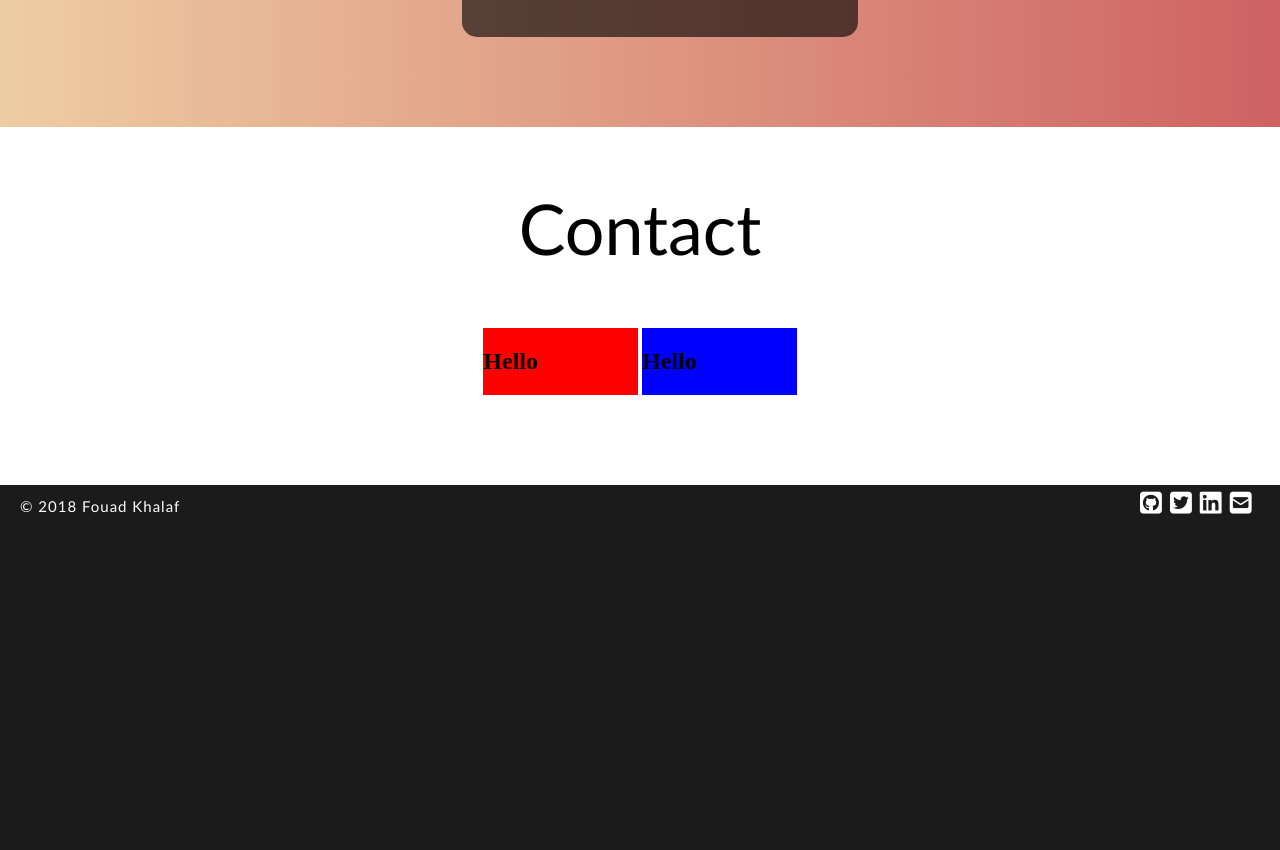
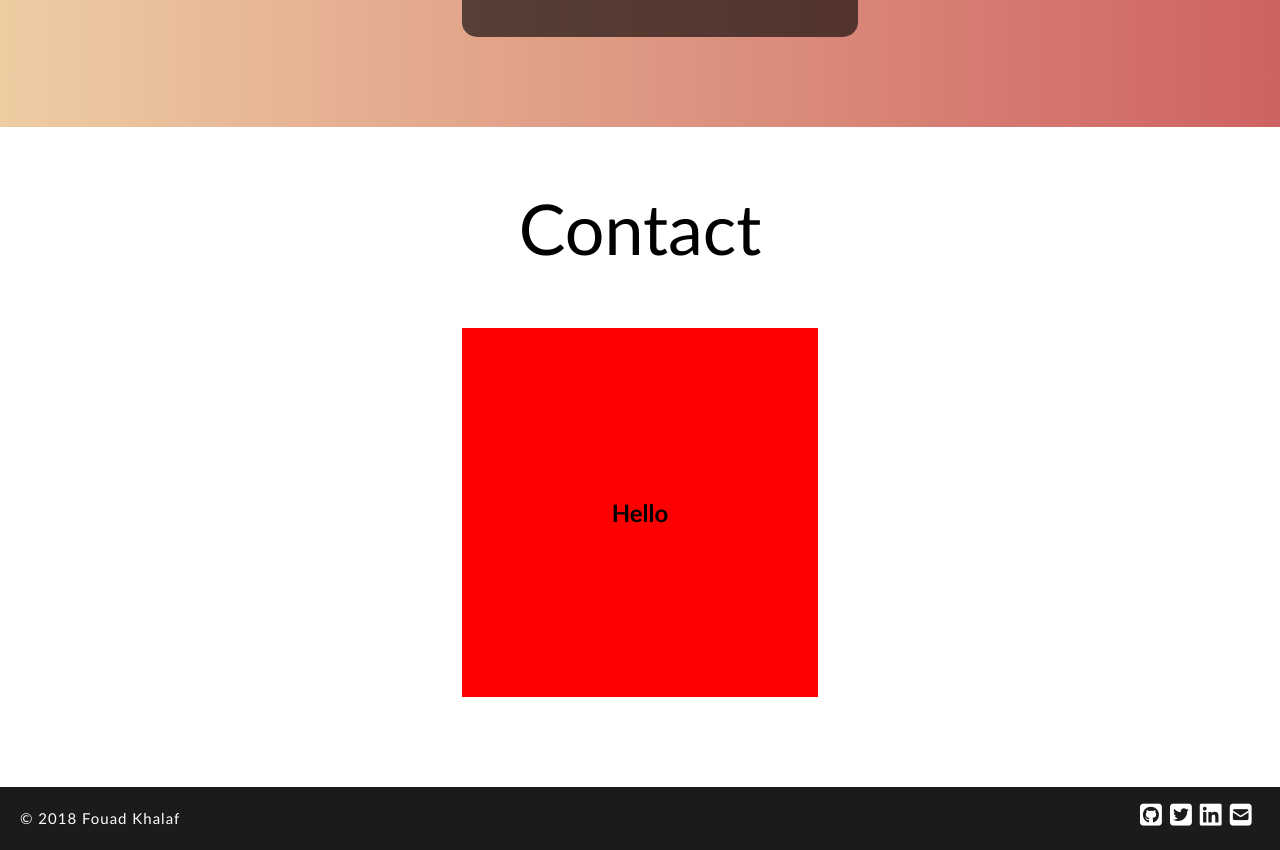
Before and after one commit to carb0nated/my-site, a plain HTML site: page index.html in a window 1280 px wide. Shown: the part 2465-3315 px from the top of the page. Before the commit the page ends 2993 px from the top, so only its background shows below. Drawn offline with nearby package versions, Linux system fonts and the light colour scheme.

Commit message:
Looks good

```diff
--- a/index.html
+++ b/index.html
@@ -74,10 +74,7 @@
         <!-- Contact -->
         <section class="contact" id="contact">
                 <h1>Contact</h1>
-                <div class="contact-left">
-                    <h2>Hello</h2>
-                </div>
-                <div class="contact-right">
+                <div class="contact-centre">
                     <h2>Hello</h2>
                 </div>
         </section>
--- a/style.css
+++ b/style.css
@@ -183,6 +183,7 @@ ul{
     padding: 90px;
     padding-top: 1px;
     margin: auto;
+    font-family: 'Gill Sans', 'Gill Sans MT', Calibri, 'Trebuchet MS', sans-serif;
 }
 
 .contact h1 {
@@ -191,16 +192,10 @@ ul{
     font-weight: lighter;
 }
 
-.contact-left {
+.contact-centre {
     display: inline-block;
-    padding-right: 100px;
-    background-color: red;3
-}
-
-.contact-right {
-    display: inline-block;
-    padding-right: 100px;
-    background-color: blue;
+    padding: 150px;
+    background-color: red;
 }
 
 
@@ -240,7 +235,8 @@ ul{
 /*************** Bottom ***************/
 .bottom-main {
     background-color: rgb(27, 27, 27);
-    padding: 0px;
+    padding-bottom: 10px;
+    padding-top: 10px;
     overflow: hidden;
     width: 100%;
 }
```
